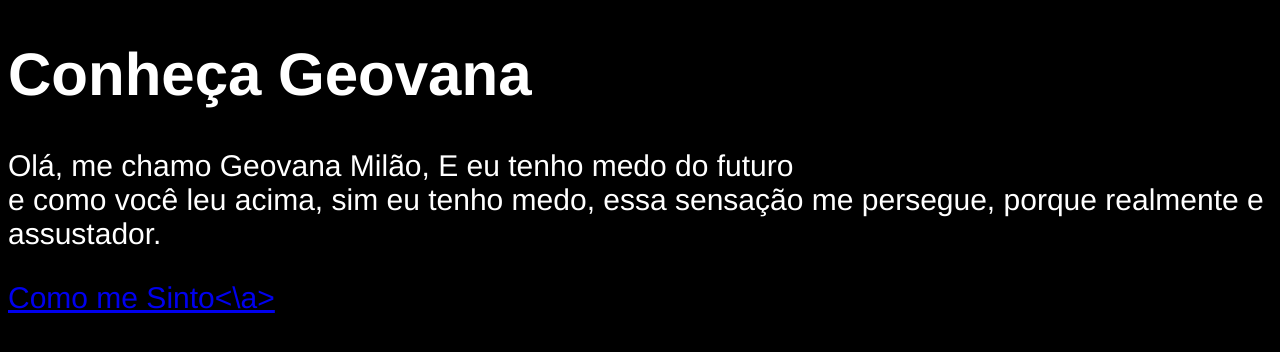
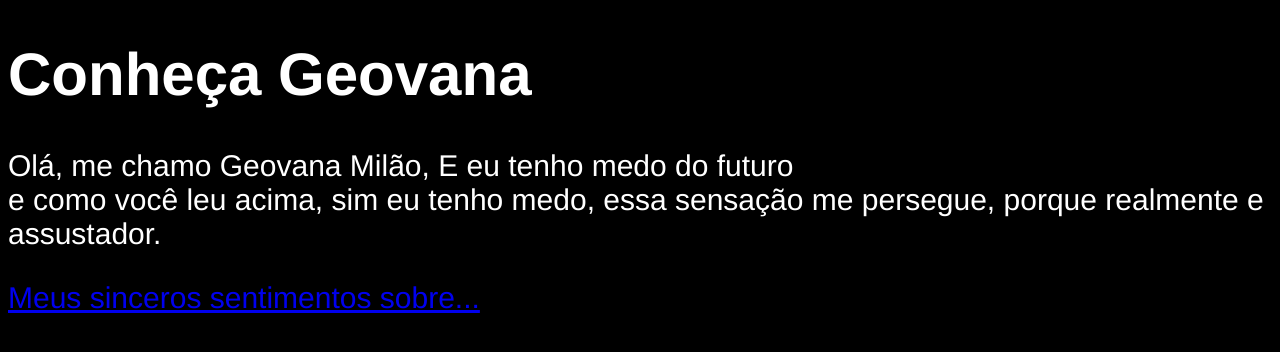
Before and after one commit to GeovanaMilao/HTML, a plain HTML site: page index.html in a window 1280 px wide. Drawn offline with Linux system fonts and the light colour scheme.

Commit message:
Update index.html

```diff
--- a/index.html
+++ b/index.html
@@ -18,6 +18,6 @@
             Olá, me chamo Geovana Milão, E eu tenho medo do futuro  <br>
             e como você leu acima, sim eu tenho medo, essa sensação me persegue, porque realmente e assustador.
         </p>
-         <a href="Meus-sinceros-sentimentos.html" target="blank">Como me Sinto<\a>
+         <a href="Meus-sinceros-sentimentos.html" target="blank">Meus sinceros sentimentos sobre...
     </body>
 </html>
```
